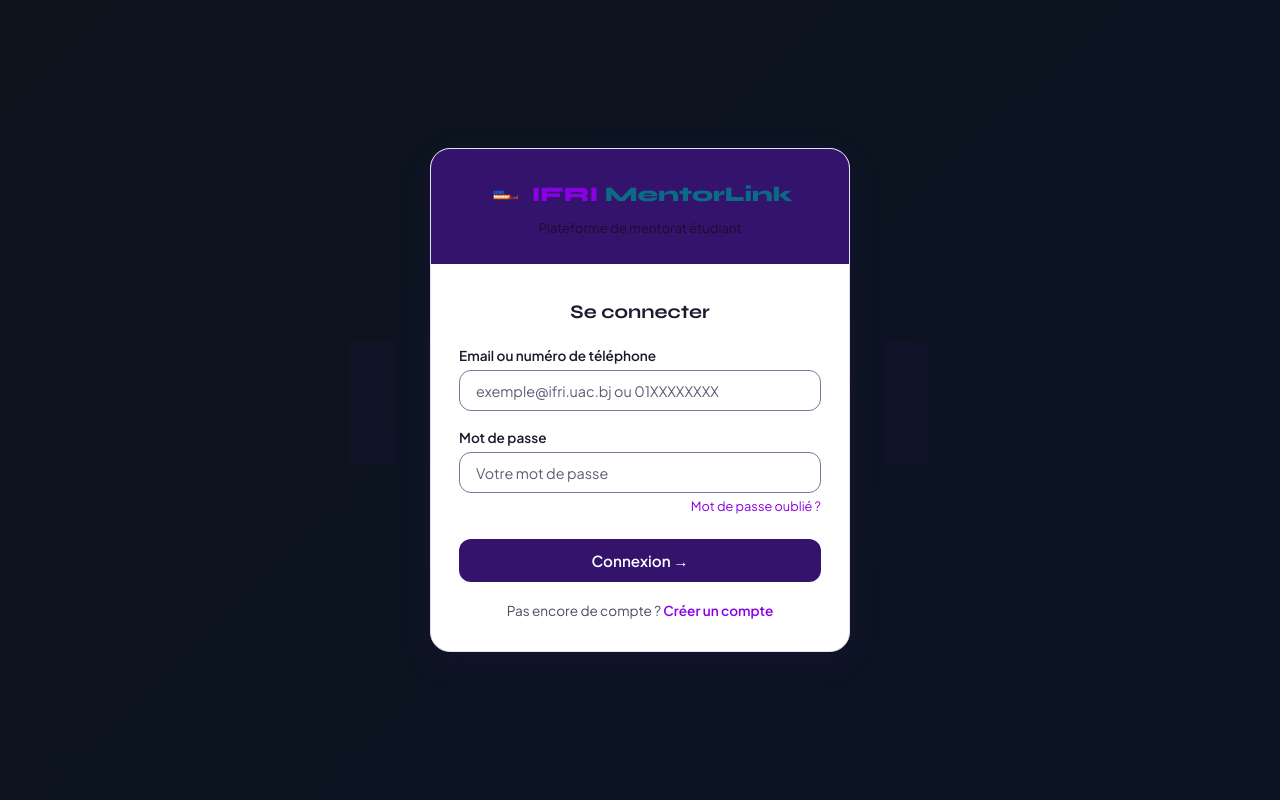
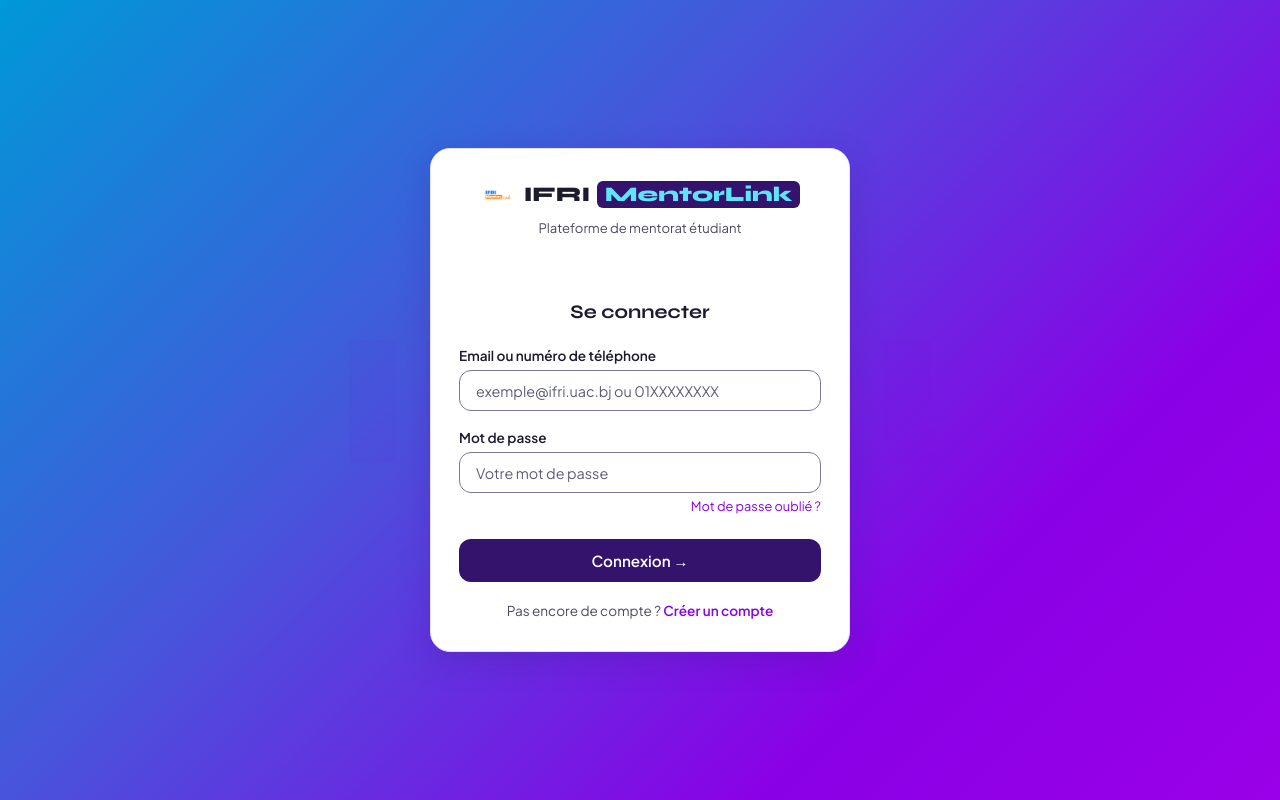
Before and after one commit to Amen-pixel/IFRI-MentorLink, a Flask app: page /connexion in a window 1280 px wide. Run offline with Flask 3, Linux system fonts and the light colour scheme; some libraries are stand-ins or nearby versions.

Commit message:
Refactor styles in login.html for better theming

```diff
--- a/templates/login.html
+++ b/templates/login.html
@@ -9,7 +9,7 @@
   <link rel="stylesheet" href="{{ url_for('static', filename='css/main.css') }}"/>
   <style>
     body {
-      background: linear-gradient(135deg, #0d141e 0%, #0c1423 100%);
+      background: var(--gradient);
       min-height: 100vh; display: flex; flex-direction: column;
       justify-content: center; align-items: center; padding: 2rem;
     }
@@ -19,7 +19,7 @@
       overflow: hidden; border: 1.5px solid var(--gray-mid);
     }
     .auth-header {
-      background: var(--dark-navy); padding: 1.75rem;
+      background: var(--bg-card); padding: 1.75rem;
       text-align: center;
     }
     .auth-logo {
@@ -27,11 +27,11 @@
       display: flex; align-items: center; justify-content: center; gap: 0.5rem;
     }
     .auth-logo img { height: 36px; }
-    .auth-logo .ifri   { color: var(--blue); }
-    .auth-logo .mentor { color: var(--orange); }
-    .auth-subtitle { color: rgba(26, 2, 2, 0.6); font-size: 0.82rem; margin-top: 0.4rem; }
+    .auth-logo .ifri   { color: var(--text-main); }
+    .auth-logo .mentor { background: var(--violet-deep); color: var(--cyan-bright); padding: 1px 8px; border-radius: 6px; }
+    .auth-subtitle { color: var(--text-soft); font-size: 0.82rem; margin-top: 0.4rem; }
     .auth-body { padding: 2rem 1.75rem; }
-    .auth-title { font-family: 'Syne', sans-serif; font-weight: 700; font-size: 1.2rem; margin-bottom: 1.5rem; text-align: center; }
+    .auth-title { font-family: 'Syne', sans-serif; font-weight: 700; font-size: 1.2rem; margin-bottom: 1.5rem; text-align: center; color: var(--text-main); }
     .auth-footer { text-align: center; margin-top: 1.25rem; font-size: 0.85rem; color: var(--text-soft); }
     .auth-footer a { color: var(--blue); font-weight: 600; }
     .forgot { font-size: 0.8rem; color: var(--blue); text-align: right; display: block; margin-top: 0.3rem; }
```
